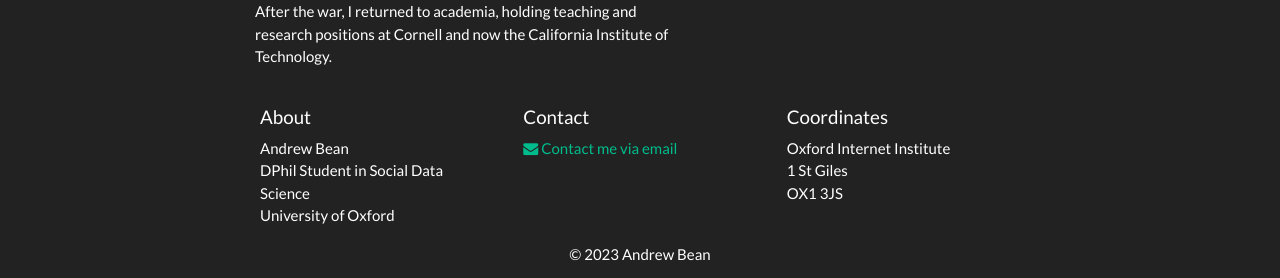
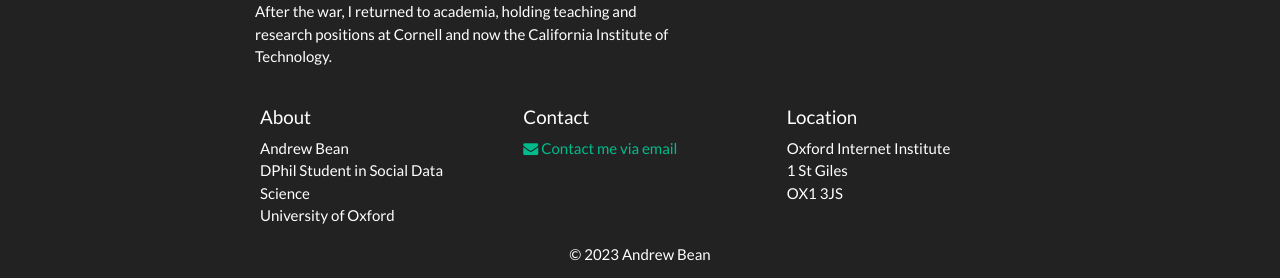
Before and after one commit to am-bean/old-website, a Jekyll site: the page built from _pages/home.md, in a window 1280 px wide and 1137 px high. Shown: the part 856-1134 px from the top of the window. Built offline with Jekyll 4.4.1, drawn with Linux system fonts in a browser that asks for light colours; nearby versions of some CDN libraries; a style sheet for code colours, icons or effects is not loaded.

Commit message:
Update footer.html

```diff
--- a/_includes/footer.html
+++ b/_includes/footer.html
@@ -14,7 +14,7 @@
 		</div>
 
 		<div class="col-sm-4">
-		    <h5>Coordinates</h5>
+		    <h5>Location</h5>
             <p>{{ site.location }}</p>
 		</div>
 	  </div>
```
